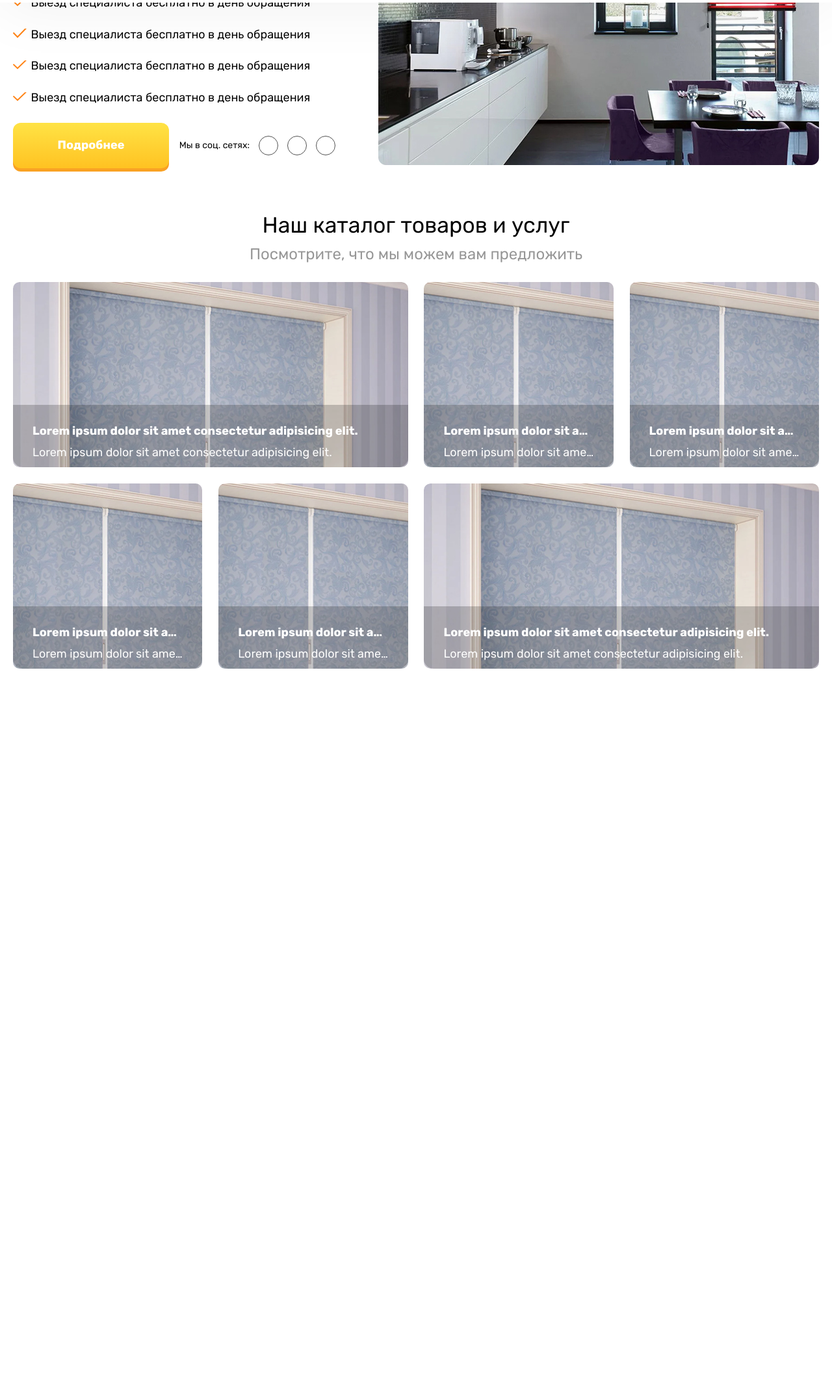
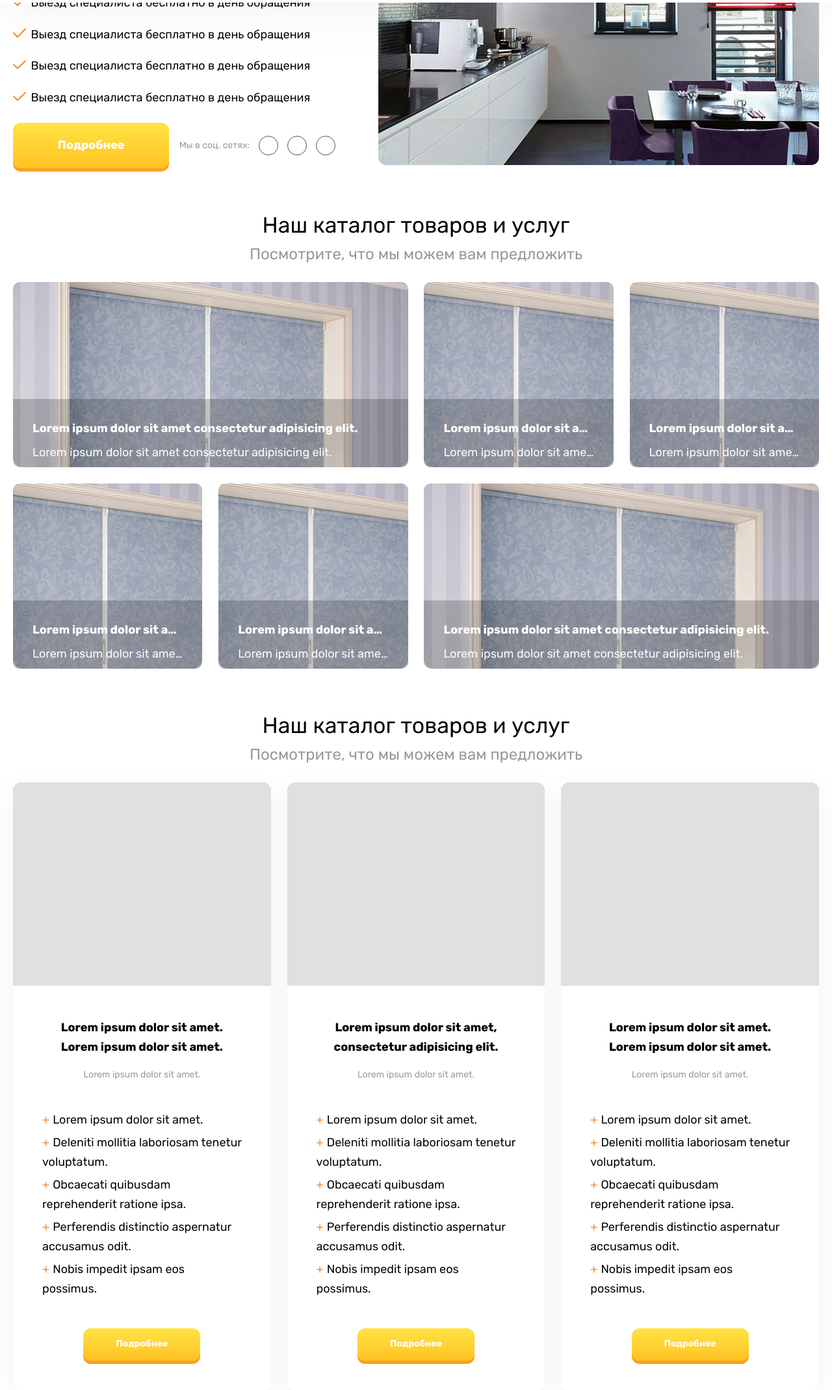
Before and after one commit to acr0matic/moskitsetki_msk, a PHP site: page / in a window 1280 px wide. Shown: the part 335-2474 px from the top of the page at 65% size. Before the commit the page ends 1364 px from the top, so only its background shows below. Run offline with PHP 8.4, Linux system fonts and the light colour scheme; style sheets or scripts are compiled from the project's sources.

Commit message:
Сверстана секция "готовые наборы"

```diff
--- a/src/index.html
+++ b/src/index.html
@@ -196,6 +196,72 @@
       </div>
       <!-- /.container -->
     </section>
+
+    <section id="popular-kits">
+      <div class="container">
+        <div class="section-title">
+          <h2 class="primary-heading">Наш каталог товаров и услуг</h2>
+          <p class="secondary-heading">Посмотрите, что мы можем вам предложить</p>
+        </div>
+        <!-- /.section-title -->
+
+        <div class="kits">
+          <div class="kit">
+            <img class="kit-image" src="img/kit-image.jpg" alt="">
+            <div class="kit-wrapper">
+              <h3 class="kit-title">Lorem ipsum dolor sit amet. Lorem ipsum dolor sit amet.</h3>
+              <span class="kit-subtitle">Lorem ipsum dolor sit amet.</span>
+              <ul class="kit-items">
+                <li class="kit-item">Lorem ipsum dolor sit amet.</li>
+                <li class="kit-item">Deleniti mollitia laboriosam tenetur voluptatum.</li>
+                <li class="kit-item">Obcaecati quibusdam reprehenderit ratione ipsa.</li>
+                <li class="kit-item">Perferendis distinctio aspernatur accusamus odit.</li>
+                <li class="kit-item">Nobis impedit ipsam eos possimus.</li>
+              </ul>
+              <button class="button kit-button">Подробнее</button>
+            </div>
+            <!-- /.kit-wrapper -->
+          </div>
+          <!-- /.kit -->
+          <div class="kit">
+            <img class="kit-image" src="img/kit-image.jpg" alt="">
+            <div class="kit-wrapper">
+              <h3 class="kit-title">Lorem ipsum dolor sit amet, consectetur adipisicing elit.</h3>
+              <span class="kit-subtitle">Lorem ipsum dolor sit amet.</span>
+              <ul class="kit-items">
+                <li class="kit-item">Lorem ipsum dolor sit amet.</li>
+                <li class="kit-item">Deleniti mollitia laboriosam tenetur voluptatum.</li>
+                <li class="kit-item">Obcaecati quibusdam reprehenderit ratione ipsa.</li>
+                <li class="kit-item">Perferendis distinctio aspernatur accusamus odit.</li>
+                <li class="kit-item">Nobis impedit ipsam eos possimus.</li>
+              </ul>
+              <button class="button kit-button">Подробнее</button>
+            </div>
+            <!-- /.kit-wrapper -->
+          </div>
+          <!-- /.kit -->
+          <div class="kit">
+            <img class="kit-image" src="img/kit-image.jpg" alt="">
+            <div class="kit-wrapper">
+              <h3 class="kit-title">Lorem ipsum dolor sit amet. Lorem ipsum dolor sit amet.</h3>
+              <span class="kit-subtitle">Lorem ipsum dolor sit amet.</span>
+              <ul class="kit-items">
+                <li class="kit-item">Lorem ipsum dolor sit amet.</li>
+                <li class="kit-item">Deleniti mollitia laboriosam tenetur voluptatum.</li>
+                <li class="kit-item">Obcaecati quibusdam reprehenderit ratione ipsa.</li>
+                <li class="kit-item">Perferendis distinctio aspernatur accusamus odit.</li>
+                <li class="kit-item">Nobis impedit ipsam eos possimus.</li>
+              </ul>
+              <button class="button kit-button">Подробнее</button>
+            </div>
+            <!-- /.kit-wrapper -->
+          </div>
+          <!-- /.kit -->
+        </div>
+        <!-- /.kits -->
+      </div>
+      <!-- /.container -->
+    </section>
   </main>
 
   <!-- Подвал -->
--- a/src/styles/scss/base/_typography.scss
+++ b/src/styles/scss/base/_typography.scss
@@ -13,6 +13,10 @@ small {
 .button,
 span {
   font-size: $font-4;
+}
+
+span {
+  color: $text-secondary;
 }
 
 .button-large,
@@ -34,6 +38,11 @@ p,
 h1,
 h2 {
   line-height: 45px;
+}
+
+h3,
+.kit-item {
+  line-height: 30px;
 }
 
 p {
--- /dev/null
+++ b/src/styles/scss/layout/_popular-kits.scss
@@ -0,0 +1,48 @@
+.kits {
+  display: flex;
+  justify-content: space-between;
+  margin-top: 20px;
+}
+
+.kit {
+  width: 32%;
+  min-height: 810px;
+  text-align: center;
+  border-radius: 10px;
+  box-shadow: 0 10px 40px 0 rgba(0, 0, 0, 0.05);
+}
+
+.kit-image {
+  width: 100%;
+}
+
+.kit-title {
+  margin-bottom: 20px;
+}
+
+.kit-subtitle {
+  display: block;
+  margin-bottom: 45px;
+}
+
+.kit-wrapper {
+  padding: 45px;
+}
+
+.kit-items {
+  text-align: left;
+}
+
+.kit-item {
+  margin-bottom: 5px;
+  &::before {
+    content: "+";
+    margin-right: 5px;
+    font-weight: 500;
+    color: $text-important;
+  }
+}
+
+.kit-button {
+  margin-top: 30px;
+}
--- a/src/styles/scss/main.scss
+++ b/src/styles/scss/main.scss
@@ -24,6 +24,7 @@
   'layout/header',
   'layout/promo',
   'layout/production',
+  'layout/popular-kits',
   'layout/footer';
 
 // 5. Подключение стилей компонентов
```
Also changed, not shown: src/img/kit-image.jpg (added).
